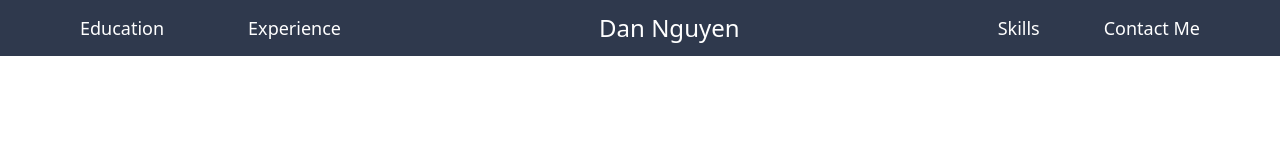
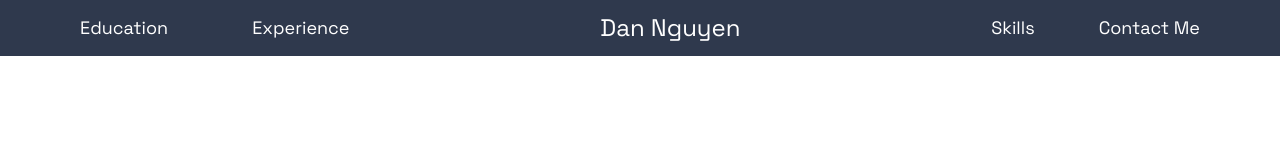
Before and after one commit to DanhNguyen5/ResumeSite, a React (Create React App) app: page / in a window 1280 px wide. Shown: the top 160 px of the page. Built offline with nearby package versions, Linux system fonts and the light colour scheme.

Commit message:
changed the font style

```diff
--- a/public/index.html
+++ b/public/index.html
@@ -4,7 +4,12 @@
   <meta charset="UTF-8">
   <meta http-equiv="X-UA-Compatible" content="IE=edge">
   <meta name="viewport" content="width=device-width, initial-scale=1.0">
-  <title>Document</title>
+  <title>Dan Nguyen - Resume</title>
+
+  <!-- Import Google Fonts-->
+  <link rel="preconnect" href="https://fonts.googleapis.com">
+  <link rel="preconnect" href="https://fonts.gstatic.com" crossorigin>
+  <link href="https://fonts.googleapis.com/css2?family=Space+Grotesk&display=swap" rel="stylesheet">
 </head>
 <body>
     <div id="root">
--- a/src/components/NavBar.js
+++ b/src/components/NavBar.js
@@ -6,22 +6,22 @@ import React from 'react';
 // write component function
 const NavBar = () => {
 	return (
-		<div className="bg-customColor">
+		<div className="bg-customColor font-custom">
 			<div className="container mx-auto flex justify-between items-center py-3">
 				<div className="flex items-center">
-					<a className='text-lg ml-20 text-white'>Education</a>
+					<a href="#" className='text-lg ml-20 text-white'>Education</a>
 					<div className="w-1"></div>
-					<a className='text-lg ml-20 text-white'>Experience</a>
+					<a href="#" className='text-lg ml-20 text-white'>Experience</a>
 				</div>
-				<a className="text-2xl text-white">Dan Nguyen</a>
+				<a href="#" className="text-2xl text-white">Dan Nguyen</a>
 				<div className="flex items-center">
-					<a className="text-lg mr-4 text-white">Skills</a>
+					<a href="#" className="text-lg mr-4 text-white">Skills</a>
 					<div className="w-12"></div>
-					<a className="text-lg mr-20 text-white">Contact Me</a>
+					<a href="#" className="text-lg mr-20 text-white">Contact Me</a>
 				</div>
 			</div>
 		</div>
 	);
-} // no need for semicolon
+}
 
 export default NavBar;
--- a/tailwind.config.js
+++ b/tailwind.config.js
@@ -4,12 +4,15 @@ module.exports = {
     "./src/**/*.{js,jsx,ts,tsx}",
   ],
   theme: {
-    // adding custom colors to tailwind config
     extend: {
+      fontFamily: {
+        custom: ['Space Grotesk', 'sans-serif'],
+      },
       colors: {
         customColor: '#2F394D',
-      }
+      },
     },
   },
   plugins: [],
-}
+  variants: {},
+};
```
